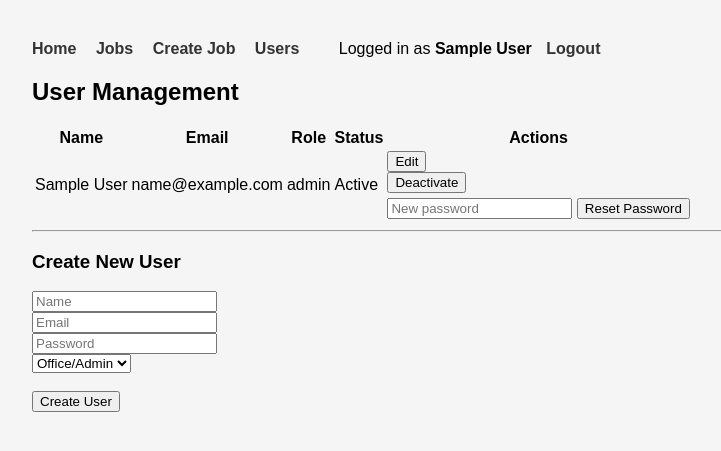
After one commit to psyfeist/glass_office_app, a Flask app: page /users in a window 1280 px wide. The commit adds this page. Shown: the top 451 px of the page, without its empty margins (8-729 px from the left). Run offline with Flask 3, Linux system fonts and the light colour scheme; the visitor is signed in with stand-in values (Sample User, id 1); tables that the repository leaves empty hold one stand-in row (values such as "Sample post").

Commit message:
Clean up __pycache__ and finalize new features

```diff
--- a/app.py
+++ b/app.py
@@ -1,6 +1,6 @@
 from flask import Flask, render_template, request, redirect, url_for, session, flash
 from database import db
-from models import Job, User, JobAssignment, JobPhoto
+from models import Job, User, JobAssignment, JobPhoto, JobDocument
 from datetime import datetime
 from flask import abort
 import os
@@ -28,6 +28,10 @@ def create_app():
     app.config["SQLALCHEMY_TRACK_MODIFICATIONS"] = False
 
     app.config["UPLOAD_FOLDER"] = os.path.join(os.getcwd(), "uploads")
+
+    app.config["PHOTO_UPLOAD_FOLDER"] = os.path.join(app.config["UPLOAD_FOLDER"], "photos")
+    app.config["DOCUMENT_UPLOAD_FOLDER"] = os.path.join(app.config["UPLOAD_FOLDER"], "documents")
+
     app.config["MAX_CONTENT_LENGTH"] = 16 * 1024 * 1024
 
     db.init_app(app)
@@ -45,6 +49,126 @@ def create_app():
         if request.endpoint not in allowed_routes:
             if "user_id" not in session:
                 return redirect(url_for("login"))
+
+    #--------------------------------
+    # User Management
+    #--------------------------------
+    @app.route("/users")
+    def manage_users():
+
+    # Only admins/office allowed
+        if session.get("user_role") != "admin":
+            abort(403)
+
+        users = User.query.all()
+
+        return render_template("users.html", users=users)
+
+    @app.route("/users/create", methods=["POST"])
+    def create_user():
+
+        if session.get("user_role") != "admin":
+            abort(403)
+
+        name = request.form["name"]
+        email = request.form["email"]
+        password = request.form["password"]
+        role = request.form["role"]
+
+        from werkzeug.security import generate_password_hash
+
+        user = User(
+            name=name,
+            email=email,
+            password_hash=generate_password_hash(password),
+            role=role,
+            active=True
+        )
+
+        db.session.add(user)
+        db.session.commit()
+
+        flash("User created successfully.")
+
+        return redirect(url_for("manage_users"))
+
+    #----------------------------------------------------
+    #User edit
+    #----------------------------------------------------
+    @app.route("/users/<int:user_id>/edit", methods=["GET", "POST"])
+    def edit_user(user_id):
+
+        if session.get("user_role") != "admin":
+            abort(403)
+
+        user = User.query.get_or_404(user_id)
+
+        if request.method == "POST":
+
+            user.name = request.form.get("name")
+            user.email = request.form.get("email")
+            user.role = request.form.get("role")
+
+            db.session.commit()
+
+            flash("User updated successfully.")
+
+            return redirect(url_for("manage_users"))
+
+        return render_template("edit_user.html", user=user)
+
+    #-----------------------------------------------------
+    # password reset
+    #-----------------------------------------------------
+    @app.route("/users/<int:user_id>/reset_password", methods=["POST"])
+    def reset_password(user_id):
+
+        # Only admin/office allowed
+        if session.get("user_role") != "admin":
+            abort(403)
+
+        user = User.query.get_or_404(user_id)
+
+        new_password = request.form.get("new_password")
+
+        if not new_password:
+            flash("Password cannot be empty.")
+            return redirect(url_for("manage_users"))
+
+        from werkzeug.security import generate_password_hash
+
+        user.password_hash = generate_password_hash(new_password)
+
+        db.session.commit()
+
+        flash(f"Password reset for {user.name}.")
+
+        return redirect(url_for("manage_users"))
+
+    #---------------------------------------------
+    # user activate/deactivate
+    #---------------------------------------------
+    @app.route("/users/<int:user_id>/toggle_active", methods=["POST"])
+    def toggle_user_active(user_id):
+
+        # Only admin/office allowed
+        if session.get("user_role") != "admin":
+            abort(403)
+
+        user = User.query.get_or_404(user_id)
+
+        # Prevent self-deactivation (important)
+        if user.id == session.get("user_id"):
+            flash("You cannot deactivate your own account.")
+            return redirect(url_for("manage_users"))
+
+        user.active = not user.active
+
+        db.session.commit()
+
+        flash("User status updated.")
+
+        return redirect(url_for("manage_users"))
 
     # --------------------
     # Home Page
@@ -81,9 +205,7 @@ def create_app():
 
         job = Job.query.get_or_404(job_id)
 
-        # If installer, verify assignment
         if session.get("user_role") == "installer":
-
             user_id = session.get("user_id")
 
             assignment = JobAssignment.query.filter_by(
@@ -96,7 +218,141 @@ def create_app():
 
         user = User.query.get(session["user_id"])
 
-        return render_template("job_detail.html", job=job, user=user)
+
+        installers = User.query.filter_by(role="installer", active=True).all()
+
+        return render_template(
+            "job_detail.html",
+            job=job,
+            user=user,
+            installers=installers
+        )
+
+    #-------------------------------------------------------
+    #installer assign route
+    #------------------------------------------------------
+    @app.route("/jobs/<int:job_id>/assign", methods=["POST"])
+    def assign_installer(job_id):
+
+        if session.get("user_role") != "admin":
+            abort(403)
+
+        job = Job.query.get_or_404(job_id)
+
+        user_id = request.form.get("user_id")
+
+        # prevent duplicates
+        existing = JobAssignment.query.filter_by(
+            job_id=job.id,
+            user_id=user_id
+        ).first()
+
+        if existing:
+            flash("Installer already assigned.")
+            return redirect(url_for("job_detail", job_id=job.id))
+
+        assignment = JobAssignment(
+            job_id=job.id,
+            user_id=user_id
+        )
+
+        db.session.add(assignment)
+        db.session.commit()
+
+        flash("Installer assigned.")
+
+        return redirect(url_for("job_detail", job_id=job.id))
+
+    @app.route("/assignments/<int:assignment_id>/delete", methods=["POST"])
+    def remove_assignment(assignment_id):
+
+        if session.get("user_role") != "admin":
+            abort(403)
+
+        assignment = JobAssignment.query.get_or_404(assignment_id)
+
+        job_id = assignment.job_id
+
+        db.session.delete(assignment)
+        db.session.commit()
+
+        flash("Installer removed.")
+
+        return redirect(url_for("job_detail", job_id=job_id))
+
+    #--------------------------------------------------------
+    # Dpcument upload route
+    #--------------------------------------------------------
+    @app.route("/jobs/<int:job_id>/upload_document", methods=["POST"])
+    def upload_document(job_id):
+
+        job = Job.query.get_or_404(job_id)
+
+        if "document" not in request.files:
+            flash("No file uploaded.")
+            return redirect(url_for("job_detail", job_id=job.id))
+
+        file = request.files["document"]
+
+        if file.filename == "":
+            flash("No file selected.")
+            return redirect(url_for("job_detail", job_id=job.id))
+
+        # Only allow PDFs
+        if not file.filename.lower().endswith(".pdf"):
+            flash("Only PDF files are allowed.")
+            return redirect(url_for("job_detail", job_id=job.id))
+
+        import uuid
+        from werkzeug.utils import secure_filename
+
+        original_filename = secure_filename(file.filename)
+        extension = ".pdf"
+
+        unique_filename = f"{uuid.uuid4().hex}{extension}"
+
+        filepath = os.path.join(app.config["DOCUMENT_UPLOAD_FOLDER"], unique_filename)
+        file.save(filepath)
+
+        document = JobDocument(
+            job_id=job.id,
+            uploaded_by=session["user_id"],
+            file_path=unique_filename
+        )
+
+        db.session.add(document)
+        db.session.commit()
+
+        flash("Document uploaded successfully.")
+
+        return redirect(url_for("job_detail", job_id=job.id))
+
+    #-----------------------------------------------
+    # Document delete route
+    #-----------------------------------------------
+    @app.route("/documents/<int:doc_id>/delete", methods=["POST"])
+    def delete_document(doc_id):
+
+        doc = JobDocument.query.get_or_404(doc_id)
+
+        user = User.query.get(session["user_id"])
+
+        if user.role == "installer" and doc.uploaded_by != user.id:
+            abort(403)
+
+        filepath = os.path.join(app.config["DOCUMENT_UPLOAD_FOLDER"], doc.file_path)
+
+        if os.path.exists(filepath):
+            os.remove(filepath)
+
+        job_id = doc.job_id
+
+        db.session.delete(doc)
+        db.session.commit()
+
+        flash("Document deleted.")
+
+        return redirect(url_for("job_detail", job_id=job_id))
 
     #--------------
     # Photo Upload Route
@@ -125,7 +381,10 @@ def create_app():
 
         unique_filename = f"{uuid.uuid4().hex}{extension}"
 
-        filepath = os.path.join(app.config["UPLOAD_FOLDER"], unique_filename)
+
+        os.makedirs(app.config["PHOTO_UPLOAD_FOLDER"], exist_ok=True)
+
+        filepath = os.path.join(app.config["PHOTO_UPLOAD_FOLDER"], unique_filename)
 
         file.save(filepath)
 
@@ -144,7 +403,7 @@ def create_app():
 
         return redirect(url_for("job_detail", job_id=job.id))
 
-    @app.route("/uploads/<filename>")
+    @app.route("/uploads/<path:filename>")
     def uploaded_file(filename):
         return send_from_directory(app.config["UPLOAD_FOLDER"], filename)
 
@@ -165,7 +424,7 @@ def create_app():
         if user.role == "installer" and photo.uploaded_by != user.id:
             abort(403)
 
-        filepath = os.path.join(app.config["UPLOAD_FOLDER"], photo.file_path)
+        filepath = os.path.join(app.config["PHOTO_UPLOAD_FOLDER"], photo.file_path)
 
         # Delete file from disk
         if os.path.exists(filepath):
@@ -259,6 +518,35 @@ def create_app():
 
         return render_template("create_job.html", installers=installers)
 
+    #---------------------------------------------------------
+    #Created Job Edit
+    #---------------------------------------------------------
+    @app.route("/jobs/<int:job_id>/edit", methods=["GET", "POST"])
+    def edit_job(job_id):
+
+    # Only admin/office
+        if session.get("user_role") != "admin":
+            abort(403)
+
+        job = Job.query.get_or_404(job_id)
+
+        if request.method == "POST":
+
+            job.customer_name = request.form.get("customer_name")
+            job.address = request.form.get("address")
+            job.contact_info = request.form.get("contact_info")
+            job.job_type = request.form.get("job_type")
+            job.job_category = request.form.get("job_category")
+            job.scope_of_work = request.form.get("scope_of_work")
+
+            db.session.commit()
+
+            flash("Job updated successfully.")
+
+            return redirect(url_for("job_detail", job_id=job.id))
+
+        return render_template("edit_job.html", job=job)
+
     # --------------------
     # Update Job Status
     # --------------------
@@ -316,13 +604,19 @@ def create_app():
 
             if user and user.check_password(password):
 
+                # block inactive user
+                if not user.active:
+                    flash("Your account is inactive.")
+                    return redirect(url_for("login"))
+
                 session["user_id"] = user.id
                 session["user_name"] = user.name
                 session["user_role"] = user.role
 
                 return redirect(url_for("home"))
 
-            return "Invalid email or password"
+            flash("Invalid email or password")
+            return redirect(url_for("login"))
 
         return render_template("login.html")
 
--- a/templates/base.html
+++ b/templates/base.html
@@ -77,6 +77,7 @@
 
     {% if session.get("user_role") == "admin" %}
         <a href="{{ url_for('create_job') }}">Create Job</a>
+        <a href="{{ url_for('manage_users') }}">Users</a>
     {% endif %}
 
     {% if session.get("user_name") %}
--- /dev/null
+++ b/templates/users.html
@@ -0,0 +1,75 @@
+{% extends "base.html" %}
+
+{% block content %}
+
+<h2>User Management</h2>
+
+<table>
+    <tr>
+        <th>Name</th>
+        <th>Email</th>
+        <th>Role</th>
+        <th>Status</th>
+        <th>Actions</th>
+    </tr>
+
+    {% for user in users %}
+    <tr>
+        <td>{{ user.name }}</td>
+        <td>{{ user.email }}</td>
+        <td>{{ user.role }}</td>
+        <td>
+            {% if user.active %}
+                Active
+            {% else %}
+                Inactive
+            {% endif %}
+        </td>
+        <td>
+
+            {% if session.get("user_role") == "admin" %}
+
+            <!-- Edit -->
+             <a href="{{ url_for('edit_user', user_id=user.id) }}">
+                <button type="button">Edit</button>
+             </a>
+
+
+             <form action="{{ url_for('toggle_user_active', user_id=user.id) }}" method="POST">
+                {% if user.active %}
+                    <button type="submit">Deactivate</button>
+                {% else %}
+                    <button type="submit">Activate</button>
+                {% endif %}
+            </form>
+
+            <form action="{{ url_for('reset_password', user_id=user.id) }}" method="POST" style="margin-top:5px;">
+                <input type="password" name="new_password" placeholder="New password" required>
+                <button type="submit">Reset Password</button>
+            </form>
+
+            {% endif %}
+
+        </td>
+    </tr>
+    {% endfor %}
+</table>
+
+<hr>
+
+<h3>Create New User</h3>
+
+<form method="POST" action="{{ url_for('create_user') }}">
+    <input type="text" name="name" placeholder="Name" required><br>
+    <input type="email" name="email" placeholder="Email" required><br>
+    <input type="password" name="password" placeholder="Password" required><br>
+
+    <select name="role">
+        <option value="admin">Office/Admin</option>
+        <option value="installer">Installer</option>
+    </select><br><br>
+
+    <button type="submit">Create User</button>
+</form>
+
+{% endblock %}
```
Also changed, not shown: models.py (+21 -0 lines), templates/edit_job.html (added, +34 -0 lines), templates/edit_user.html (added, +28 -0 lines), templates/job_detail.html (+86 -11 lines).
